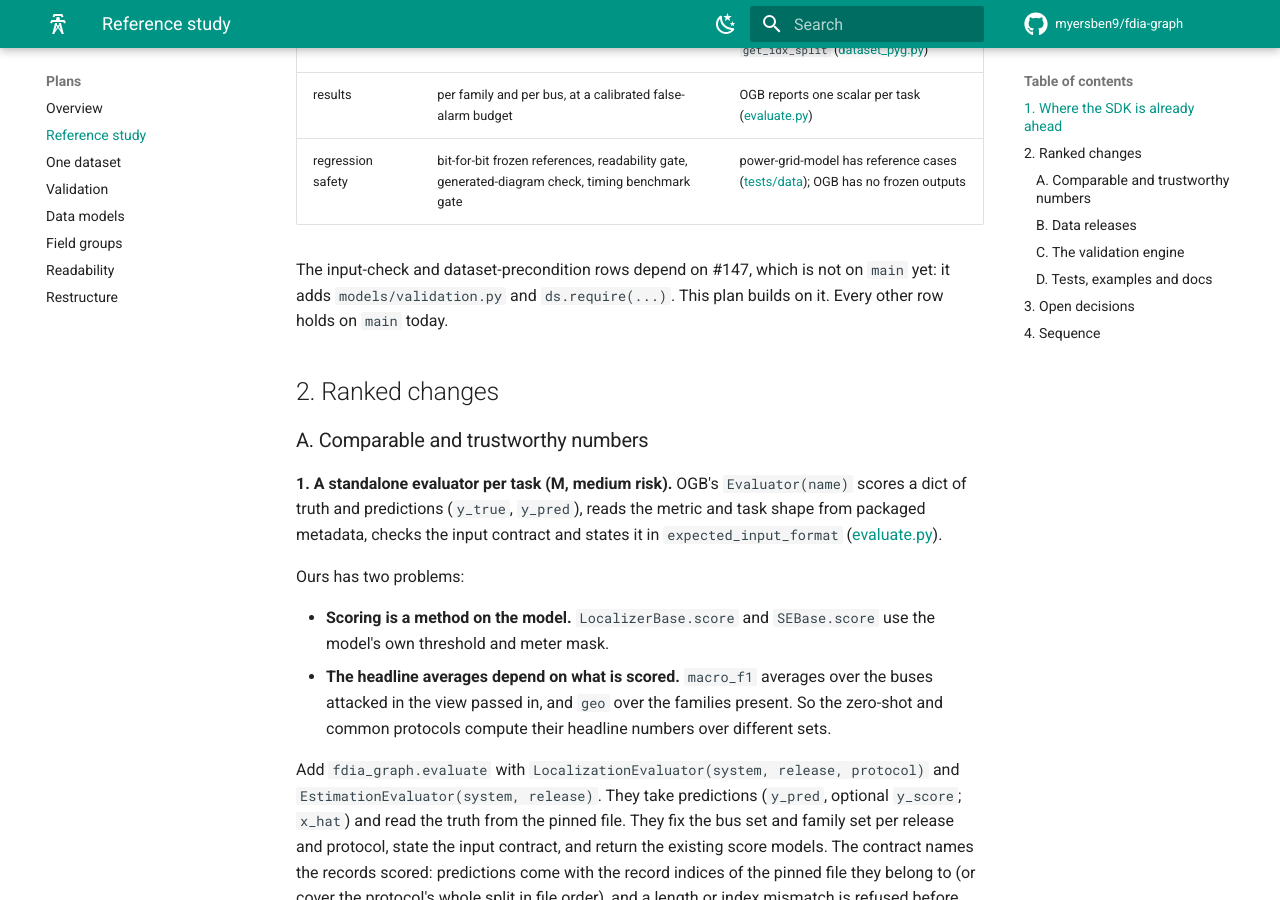
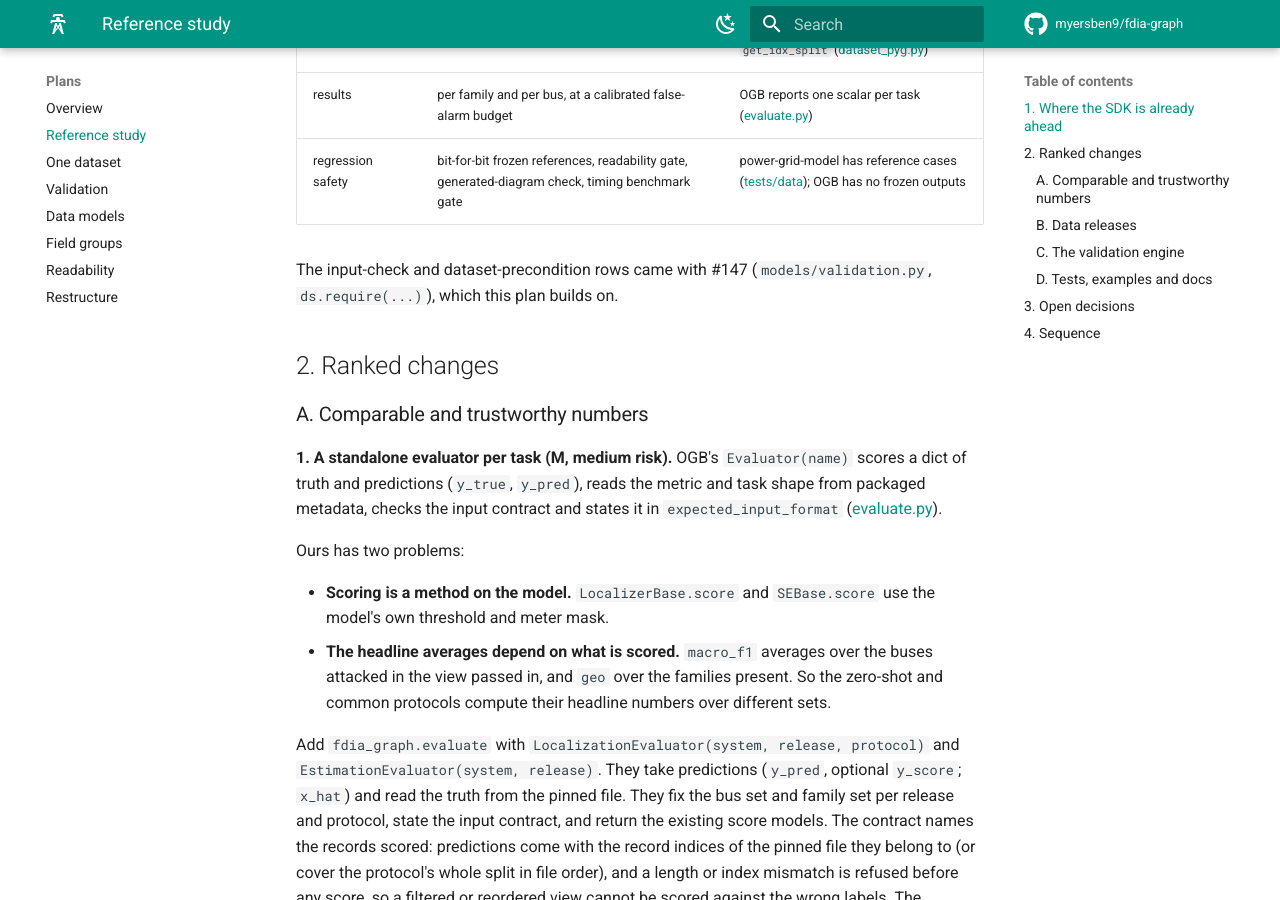
Before and after one commit to myersben9/fdia-graph, an MkDocs documentation site: the page built from docs/plans/REFERENCE_STUDY_PLAN.md, in a window 1280 px wide and 900 px high, scrolled down 859 px. Built offline with MkDocs 1.6.1 and Material for MkDocs 9.7.7, drawn with Linux system fonts in a browser that asks for light colours; comment, search, counter and statistics services are not loaded; the version menu is left out.

Commit message:
Reference plan: #147 is merged

```diff
--- a/docs/plans/REFERENCE_STUDY_PLAN.md
+++ b/docs/plans/REFERENCE_STUDY_PLAN.md
@@ -20,9 +20,8 @@ cites a file or page, and every claim about ours was checked in the code or on t
 | results | per family and per bus, at a calibrated false-alarm budget | OGB reports one scalar per task ([evaluate.py](https://github.com/snap-stanford/ogb/blob/master/ogb/nodeproppred/evaluate.py)) |
 | regression safety | bit-for-bit frozen references, readability gate, generated-diagram check, timing benchmark gate | power-grid-model has reference cases ([tests/data](https://github.com/PowerGridModel/power-grid-model/tree/main/tests/data)); OGB has no frozen outputs |
 
-The input-check and dataset-precondition rows depend on #147, which is not on `main` yet: it adds
-`models/validation.py` and `ds.require(...)`. This plan builds on it. Every other row holds on
-`main` today.
+The input-check and dataset-precondition rows came with #147 (`models/validation.py`,
+`ds.require(...)`), which this plan builds on.
 
 ## 2. Ranked changes
 
```
